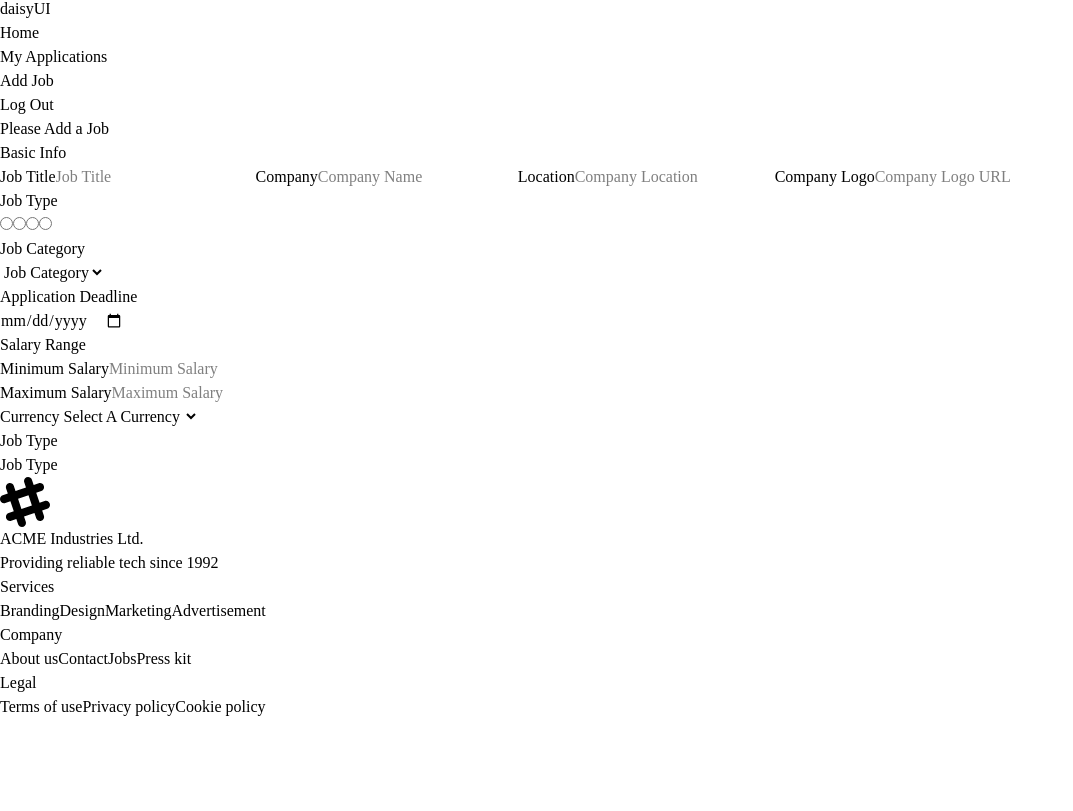
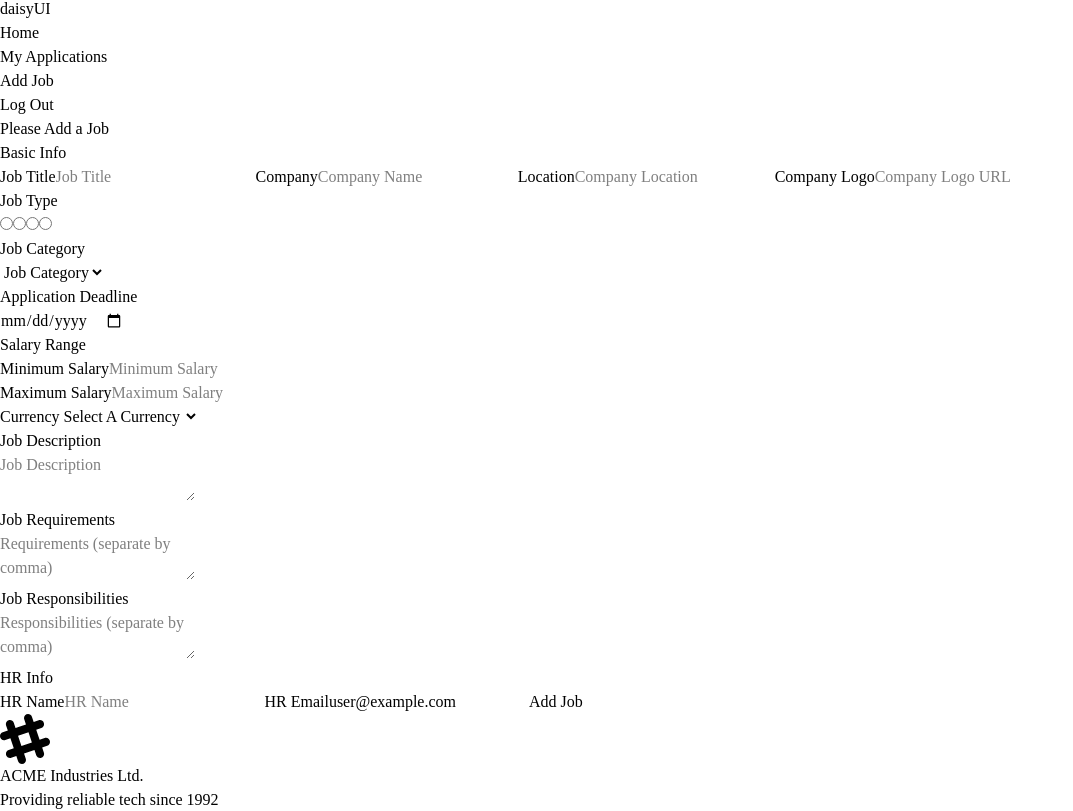
Before and after one commit to Debajit91/career-code, a React (Vite) app: page /addJob in a window 1280 px wide. Shown: the part 1355-2166 px from the top of the page, without its empty margins (0-1073 px from the left). Before the commit the page ends 2074 px from the top, so only its background shows below. Built offline with nearby package versions, Linux system fonts and the light colour scheme; no server answers; sample sign-in values are in the browser's storage.

Commit message:
add job form created & form data extracted

```diff
--- a/src/Pages/AddJob/AddJob.jsx
+++ b/src/Pages/AddJob/AddJob.jsx
@@ -1,10 +1,39 @@
 import React from "react";
+import useAuth from "../../Hooks/useAuth";
 
 const AddJob = () => {
+    const {user} = useAuth();
+    const handleAddJob = e =>{
+        e.preventDefault();
+        const form = e.target;
+        const formData = new FormData(form);
+        const data = Object.fromEntries(formData.entries());
+
+        // Process salary range data
+        const {min, max , currency, ...newJob} = data;
+        newJob.salaryRange = {
+            min, max, currency
+        }
+
+        // Process requirements
+        // Way -1
+        // const requirementsString = newJob.requirements;
+        // const requirementsDirty = requirementsString.split(',');
+        // const requirementsClean = requirementsDirty.map(req => req.trim());
+        // newJob.requirements = requirementsClean;
+
+        // Way -2
+        // const requirements = newJob.requirements.split(',').map(req => req.trim());
+        // newJob.requirements = requirements;
+
+        // Way -3
+        newJob.requirements = newJob.requirements.split(',').map(req => req.trim());
+        console.log(newJob);
+    }
   return (
-    <div>
-      <h2>Please Add a Job</h2>
-      <form>
+    <div className="mx-auto w-xs">
+      <h2 className="text-center text-2xl">Please Add a Job</h2>
+      <form onSubmit={handleAddJob}>
         <fieldset className="fieldset bg-base-200 border-base-300 rounded-box w-xs border p-4">
           <legend className="fieldset-legend">Basic Info</legend>
 
@@ -54,20 +83,18 @@ const AddJob = () => {
             <input
               className="btn"
               type="radio"
-              name="jobType"
+              name="jobType" value='On-Site'
               aria-label="On Site"
             />
             <input
               className="btn"
               type="radio"
-              name="jobType"
-              aria-label="Remote"
+              name="jobType" value='Remote'    aria-label="Remote"
             />
             <input
               className="btn"
               type="radio"
-              name="jobType"
-              aria-label="Hybrid"
+              name="jobType" value='Hybrid'       aria-label="Hybrid"
             />
           </div>
         </fieldset>
@@ -101,7 +128,7 @@ const AddJob = () => {
               <label className="label">Minimum Salary</label>
               <input
                 type="text"
-                name="salaryMin"
+                name="min"
                 className="input"
                 placeholder="Minimum Salary"
               />
@@ -111,7 +138,7 @@ const AddJob = () => {
               <label className="label">Maximum Salary</label>
               <input
                 type="text"
-                name="salaryMax"
+                name="max"
                 className="input"
                 placeholder="Maximum Salary"
               />
@@ -121,7 +148,7 @@ const AddJob = () => {
               <label className="label">Currency</label>
               <select
                 defaultValue="Select A Currency"
-                name="category"
+                name="currency"
                 className="select"
               >
                 <option disabled={true}>Select A Currency</option>
@@ -133,14 +160,56 @@ const AddJob = () => {
           </div>
         </fieldset>
 
-        {/*  */}
+        {/* Job Description */}
         <fieldset className="fieldset bg-base-200 border-base-300 rounded-box w-xs border p-4">
-          <legend className="fieldset-legend">Job Type</legend>
+          <legend className="fieldset-legend">Job Description</legend>
+          <textarea
+            name="description"
+            className="textarea"
+            placeholder="Job Description"
+          ></textarea>
         </fieldset>
 
-        {/*  */}
+        {/* Job Requirements */}
         <fieldset className="fieldset bg-base-200 border-base-300 rounded-box w-xs border p-4">
-          <legend className="fieldset-legend">Job Type</legend>
+          <legend className="fieldset-legend">Job Requirements</legend>
+          <textarea
+            name="requirements"
+            className="textarea"
+            placeholder="Requirements (separate by comma)"
+          ></textarea>
+        </fieldset>
+
+        {/* Job Responsibilities */}
+        <fieldset className="fieldset bg-base-200 border-base-300 rounded-box w-xs border p-4">
+          <legend className="fieldset-legend">Job Responsibilities</legend>
+          <textarea
+            name="responsibilities"
+            className="textarea"
+            placeholder="Responsibilities (separate by comma)"
+          ></textarea>
+        </fieldset>
+
+        <fieldset className="fieldset bg-base-200 border-base-300 rounded-box w-xs border p-4">
+          <legend className="fieldset-legend">HR Info</legend>
+
+          <label className="label">HR Name</label>
+          <input
+            type="text"
+            name="hr_name"
+            className="input"
+            placeholder="HR Name"
+          />
+
+          <label className="label">HR Email</label>
+          <input
+            type="email"
+            name="hr_email" defaultValue={user.email} readOnly
+            className="input"
+            placeholder="HR Email"
+          />
+
+            <input type="submit" className="btn" value="Add Job" />
         </fieldset>
       </form>
     </div>
```
